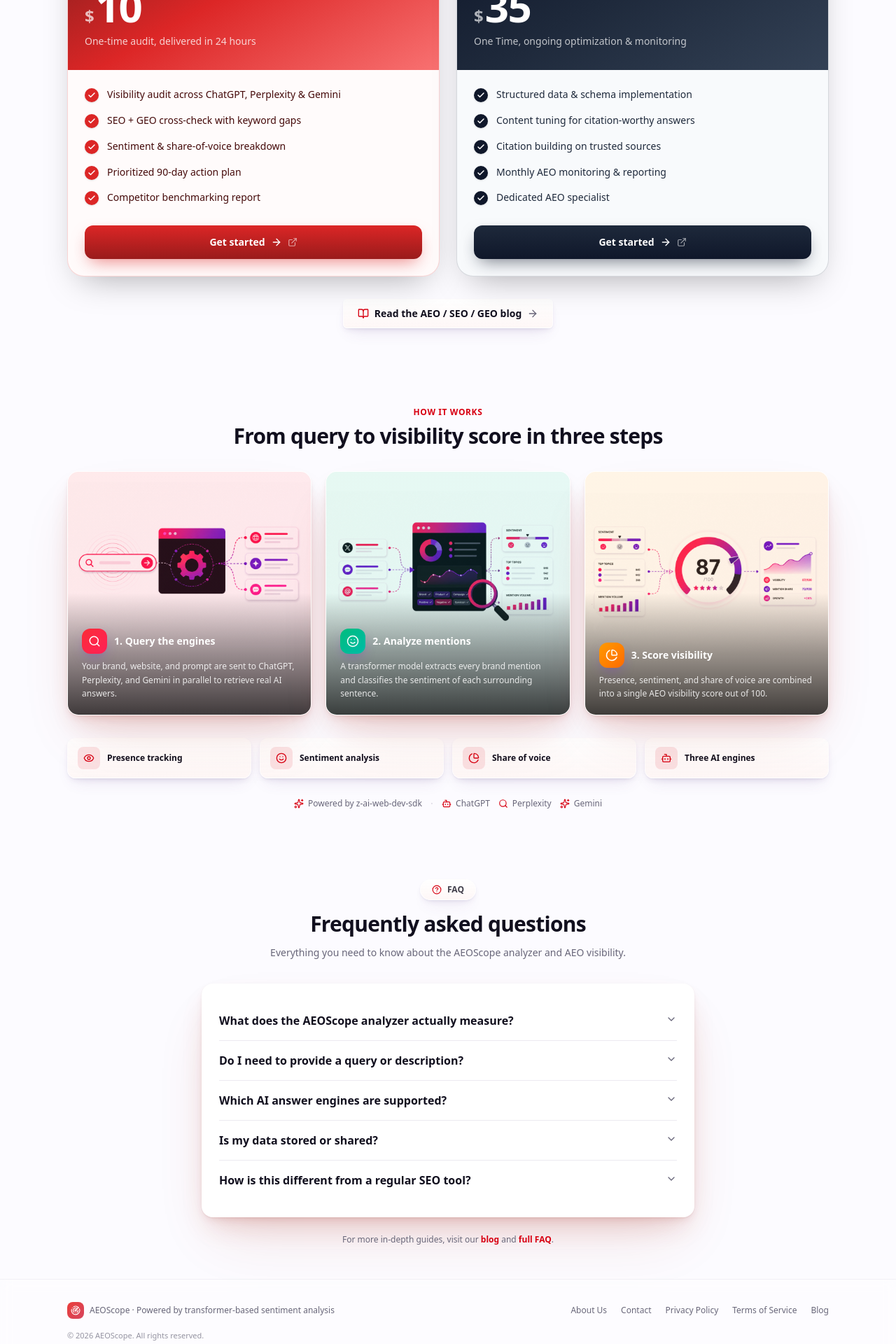
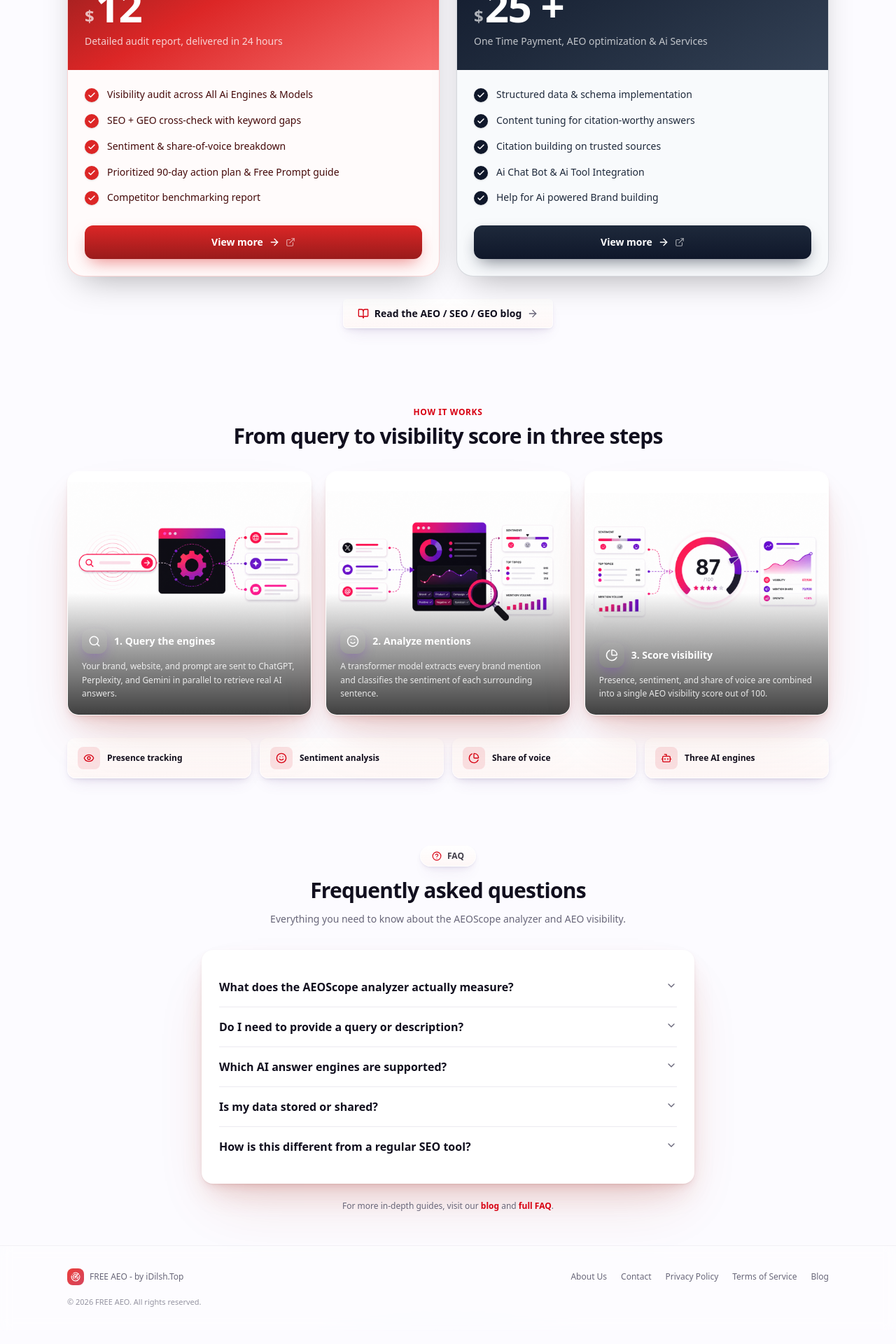
Before and after one commit to iDilsh/gptwebsite, a Next.js app: page / in a window 1280 px wide. Shown: the part 2320-4240 px from the top of the page at 70% size. Built offline with nearby package versions, Linux system fonts and the light colour scheme.

Commit message:
Update project files

```diff
--- a/src/app/page.tsx
+++ b/src/app/page.tsx
@@ -87,21 +87,18 @@
               icon: Search,
               title: "1. Query the engines",
               desc: "Your brand, website, and prompt are sent to ChatGPT, Perplexity, and Gemini in parallel to retrieve real AI answers.",
-              accent: "from-red-500 to-rose-500",
             },
             {
               img: "/images/steps/step-2-analyze.png",
               icon: Smile,
               title: "2. Analyze mentions",
               desc: "A transformer model extracts every brand mention and classifies the sentiment of each surrounding sentence.",
-              accent: "from-emerald-500 to-teal-500",
             },
             {
               img: "/images/steps/step-3-score.png",
               icon: PieChart,
               title: "3. Score visibility",
               desc: "Presence, sentiment, and share of voice are combined into a single AEO visibility score out of 100.",
-              accent: "from-amber-500 to-orange-500",
             },
           ].map((s) => (
             <div
@@ -164,22 +161,7 @@
         </div>
 
         {/* Engines strip */}
-        <div id="engines" className="mt-6 flex flex-wrap items-center justify-center gap-3">
-          <span className="inline-flex items-center gap-1.5 text-xs text-muted-foreground">
-            <Sparkles className="size-3.5 text-primary" />
-            Powered by z-ai-web-dev-sdk
-          </span>
-          <span className="text-border">·</span>
-          <span className="inline-flex items-center gap-1.5 text-xs text-muted-foreground">
-            <Bot className="size-3.5 text-primary" /> ChatGPT
-          </span>
-          <span className="inline-flex items-center gap-1.5 text-xs text-muted-foreground">
-            <Search className="size-3.5 text-primary" /> Perplexity
-          </span>
-          <span className="inline-flex items-center gap-1.5 text-xs text-muted-foreground">
-            <Sparkles className="size-3.5 text-primary" /> Gemini
-          </span>
-        </div>
+
       </section>
 
       {/* Home FAQ */}
--- a/src/components/aeo/cta-section.tsx
+++ b/src/components/aeo/cta-section.tsx
@@ -170,7 +170,7 @@
             className="mt-7 inline-flex h-12 w-full items-center justify-center gap-2 rounded-xl text-sm font-bold text-white transition-all hover:-translate-y-0.5 hover:opacity-95"
             style={{ background: t.buttonBg, boxShadow: t.buttonShadow }}
           >
-            Get started
+            View more
             <ArrowRight className="size-4" />
             <ExternalLink className="size-3.5 opacity-60" />
           </a>
@@ -188,7 +188,7 @@
           Ready for the next step?
         </p>
         <h2 className="mx-auto mt-2 max-w-2xl text-balance text-2xl font-bold tracking-tight text-foreground sm:text-3xl">
-          Go beyond the free scan — own your AI visibility
+          Go beyond the free scan — All AI services in one place!
         </h2>
         <p className="mx-auto mt-3 max-w-xl text-sm leading-relaxed text-muted-foreground">
           You&apos;ve seen your score. Now turn it into a strategy with a full audit or a
@@ -203,13 +203,13 @@
           icon={<Crown className="size-4.5" />}
           highlight="Best value"
           planName="Full Humanized Audit"
-          price="10"
-          billing="One-time audit, delivered in 24 hours"
+          price="12"
+          billing="Detailed audit report, delivered in 24 hours"
           features={[
-            "Visibility audit across ChatGPT, Perplexity & Gemini",
+            "Visibility audit across All Ai Engines & Models",
             "SEO + GEO cross-check with keyword gaps",
             "Sentiment & share-of-voice breakdown",
-            "Prioritized 90-day action plan",
+            "Prioritized 90-day action plan & Free Prompt guide",
             "Competitor benchmarking report",
           ]}
         />
@@ -217,15 +217,15 @@
           theme="midnight"
           icon={<Crown className="size-4.5" />}
           highlight="Most popular"
-          planName="Done-for-you"
-          price="35"
-          billing="One Time, ongoing optimization & monitoring"
+          planName="All Ai Services"
+          price="25 +"
+          billing="One Time Payment, AEO optimization & Ai Services"
           features={[
             "Structured data & schema implementation",
             "Content tuning for citation-worthy answers",
             "Citation building on trusted sources",
-            "Monthly AEO monitoring & reporting",
-            "Dedicated AEO specialist",
+            "Ai Chat Bot & Ai Tool Integration",
+            "Help for Ai powered Brand building",
           ]}
         />
       </div>
--- a/src/components/aeo/site-footer.tsx
+++ b/src/components/aeo/site-footer.tsx
@@ -31,7 +31,7 @@
             <span className="aeo-gradient-pill flex size-6 items-center justify-center rounded-lg text-white">
               <Radar className="size-3.5" />
             </span>
-            AEOScope · {tagline}
+            FREE AEO - by iDilsh.Top
           </p>
           <nav className="flex flex-wrap items-center justify-center gap-x-5 gap-y-2 text-xs text-muted-foreground">
             {FOOTER_LINKS.map((l) => (
@@ -49,7 +49,7 @@
           </nav>
         </div>
         <p className="mt-4 text-center text-[11px] text-muted-foreground/70 sm:text-left">
-          © {new Date().getFullYear()} AEOScope. All rights reserved.
+          © {new Date().getFullYear()} FREE AEO. All rights reserved.
         </p>
       </div>
     </footer>
```
